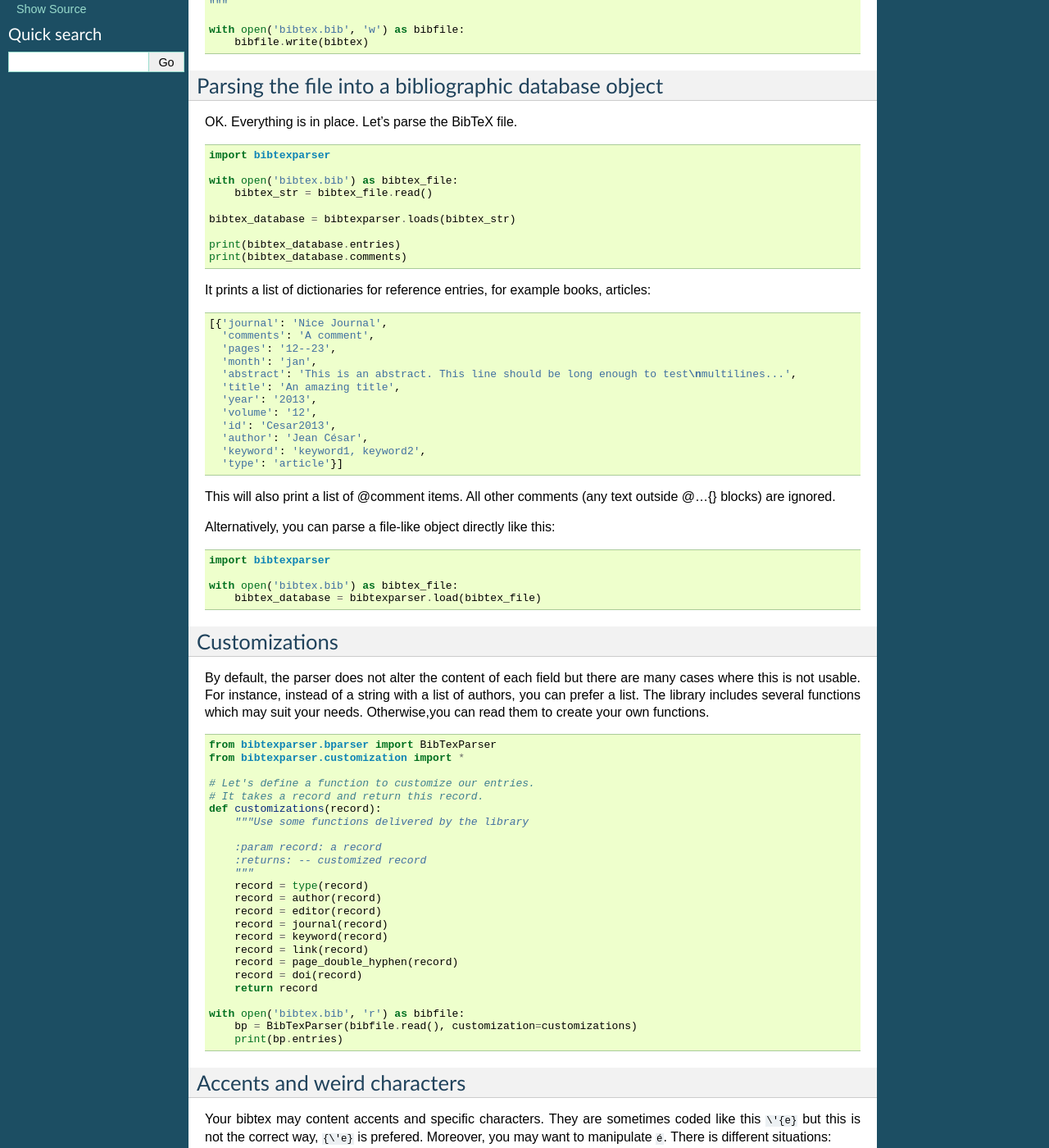
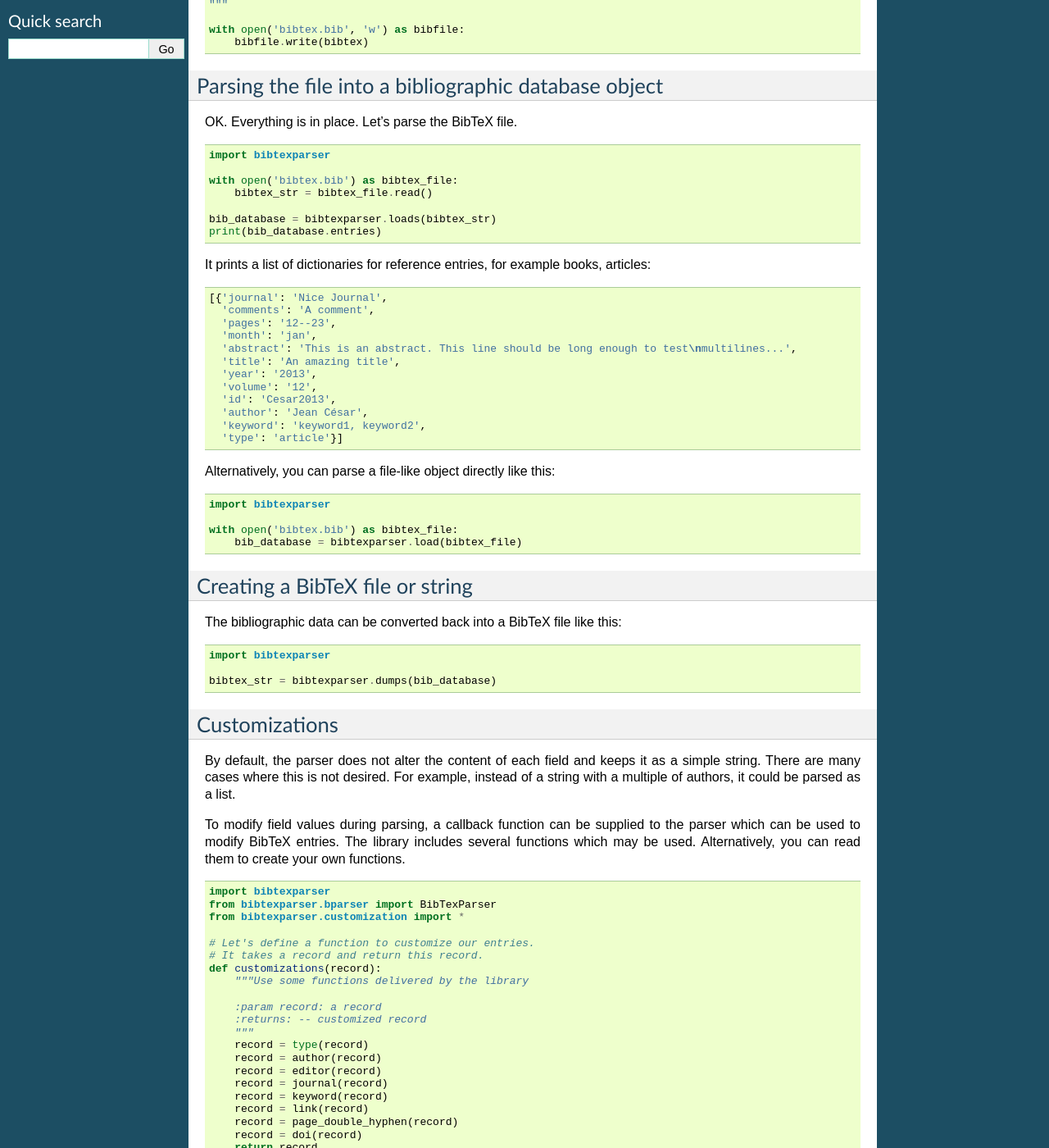
Before and after one commit to sciunto-org/python-bibtexparser, a Sphinx documentation site: the page built from docs/source/tutorial.rst, in a window 1280 px wide and 1400 px high, scrolled down 397 px. Shown: the whole window at 82% size. Built offline with Sphinx 7.4.7, drawn with Linux system fonts in a browser that asks for light colours; some of the changed text lies outside the part shown.

Commit message:
Doc updates.

```diff
--- a/docs/source/bibtexparser.rst
+++ b/docs/source/bibtexparser.rst
@@ -19,8 +19,8 @@
 .. automodule:: bparser
     :members:
 
-Customization functions
------------------------
+:mod:`bibtexparser.customization` --- Record customization functions
+--------------------------------------------------------------------
 
 .. automodule:: customization
     :members:
--- a/docs/source/tutorial.rst
+++ b/docs/source/tutorial.rst
@@ -38,10 +38,8 @@
     with open('bibtex.bib') as bibtex_file:
         bibtex_str = bibtex_file.read()
 
-    bibtex_database = bibtexparser.loads(bibtex_str)
-
-    print(bibtex_database.entries)
-    print(bibtex_database.comments)
+    bib_database = bibtexparser.loads(bibtex_str)
+    print(bib_database.entries)
 
 
 It prints a list of dictionaries for reference entries, for example books, articles:
@@ -62,7 +60,6 @@
       'type': 'article'}]
 
 
-This will  also print a list of @comment items. All other comments (any text outside @...{} blocks) are ignored.
 
 Alternatively, you can parse a file-like object directly like this:
 
@@ -71,18 +68,34 @@
     import bibtexparser
 
     with open('bibtex.bib') as bibtex_file:
-        bibtex_database = bibtexparser.load(bibtex_file)
+        bib_database = bibtexparser.load(bibtex_file)
+
+
+Creating a BibTeX file or string
+--------------------------------
+
+The bibliographic data can be converted back into a BibTeX file like this:
+
+.. code-block:: python
+
+    import bibtexparser
+
+    bibtex_str = bibtexparser.dumps(bib_database)
 
 
 Customizations
 --------------
 
-By default, the parser does not alter the content of each field but there are many cases where this is not usable.
-For instance, instead of a string with a list of authors, you can prefer a list.
-The library includes several functions which may suit your needs. Otherwise,you can read them to create your own functions.
+By default, the parser does not alter the content of each field and keeps it as a simple string. There are many cases
+where this is not desired. For example, instead of a string with a multiple of authors, it could be parsed as a list.
+
+To modify field values during parsing, a callback function can be supplied to the parser which can be used to modify
+BibTeX entries. The library includes several functions which may be used. Alternatively, you can read them to create
+your own functions.
 
 .. code-block:: python
 
+    import bibtexparser
     from bibtexparser.bparser import BibTexParser
     from bibtexparser.customization import *
 
@@ -104,9 +117,11 @@
         record = doi(record)
         return record
 
-    with open('bibtex.bib', 'r') as bibfile:
-        bp = BibTexParser(bibfile.read(), customization=customizations)
-        print(bp.entries)
+    with open('bibtex.bib') as bibtex_file:
+        parser = BibTexParser()
+        parser.customization = customizations
+        bib_database = bibtexparser.load(bibtex_file, parser=parser)
+        print(bib_database.entries)
 
 
 Accents and weird characters
@@ -121,12 +136,15 @@
 
 .. code-block:: python
 
+    import bibtexparser
     from bibtexparser.bparser import BibTexParser
     from bibtexparser.customization import homogeneize_latex_encoding
 
-    with open('bibtex.bib', 'r') as bibfile:
-        bp = BibTexParser(bibfile.read(), customization=homogeneize_latex_encoding)
-        print(bp.entries)
+    with open('bibtex.bib') as bibfile:
+        parser = BibTexParser()
+        parser.customization = homogeneize_latex_encoding
+        bib_database = bibtexparser.load(bibtex_file, parser=parser)
+        print(bib_database.entries)
 
 
 * Case 3: you plan to use this library to work with something different and your bibtex is not really clean.
@@ -134,33 +152,15 @@
 
 .. code-block:: python
 
+    import bibtexparser
     from bibtexparser.bparser import BibTexParser
     from bibtexparser.customization import convert_to_unicode
 
-    with open('bibtex.bib', 'r') as bibfile:
-        bp = BibTexParser(bibfile.read(), customization=convert_to_unicode)
-        print(bp.entries)
+    with open('bibtex.bib') as bibfile:
+        parser = BibTexParser()
+        parser.customization = convert_to_unicode
+        bib_database = bibtexparser.load(bibtex_file, parser=parser)
+        print(bib_database.entries)
 
 
 Note: if you want to mix different customization functions, you can write your own function.
-
-Cleaning bibtex tags/field names
---------------------------------
-
-Bibtex tags/field names are always converted to lower case. By default, some field names are also modified, e.g.
-authors->author. Disable this behaviour as follows:
-
-.. code-block:: python
-
-    bp = BibTexParser(bibfile.read(), homogenise_fields=False)
-
-Write a bibtex
---------------
-
-After modifications, you can generate a string containing all entries in the bibtex format.
-
-.. code-block:: python
-
-    from bibtexparser.bwriter import to_bibtex
-
-    output = to_bibtex(bp)
```
Also changed, not shown: other parts of docs/source/tutorial.rst (+2 -2 lines).
